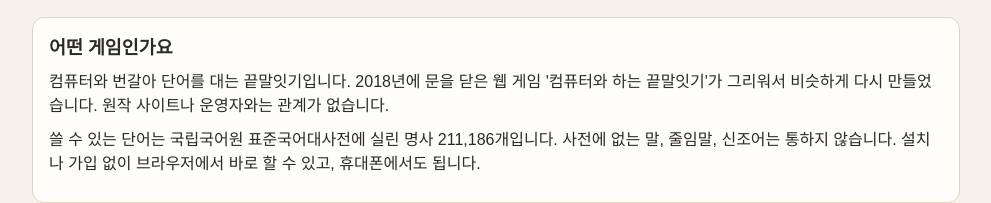
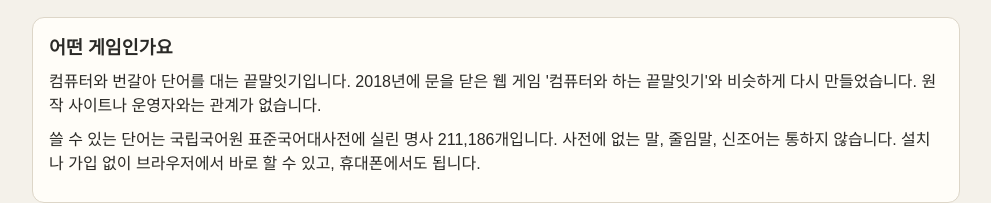
Before and after one commit to Sunya0804/kkeunmal, a plain HTML site: page guide.html in a window 1280 px wide. Shown: the part 129-332 px from the top of the page, without its empty margins (144-1135 px from the left). Drawn offline with Linux system fonts and the light colour scheme.

Commit message:
게임 방법 소개 문구 수정

```diff
--- a/guide.html
+++ b/guide.html
@@ -31,7 +31,7 @@
 
     <section class="prose">
       <h2>어떤 게임인가요</h2>
-      <p>컴퓨터와 번갈아 단어를 대는 끝말잇기입니다. 2018년에 문을 닫은 웹 게임 '컴퓨터와 하는 끝말잇기'가 그리워서 비슷하게 다시 만들었습니다. 원작 사이트나 운영자와는 관계가 없습니다.</p>
+      <p>컴퓨터와 번갈아 단어를 대는 끝말잇기입니다. 2018년에 문을 닫은 웹 게임 '컴퓨터와 하는 끝말잇기'와 비슷하게 다시 만들었습니다. 원작 사이트나 운영자와는 관계가 없습니다.</p>
       <p>쓸 수 있는 단어는 국립국어원 표준국어대사전에 실린 명사 211,186개입니다. 사전에 없는 말, 줄임말, 신조어는 통하지 않습니다. 설치나 가입 없이 브라우저에서 바로 할 수 있고, 휴대폰에서도 됩니다.</p>
     </section>
 
```
